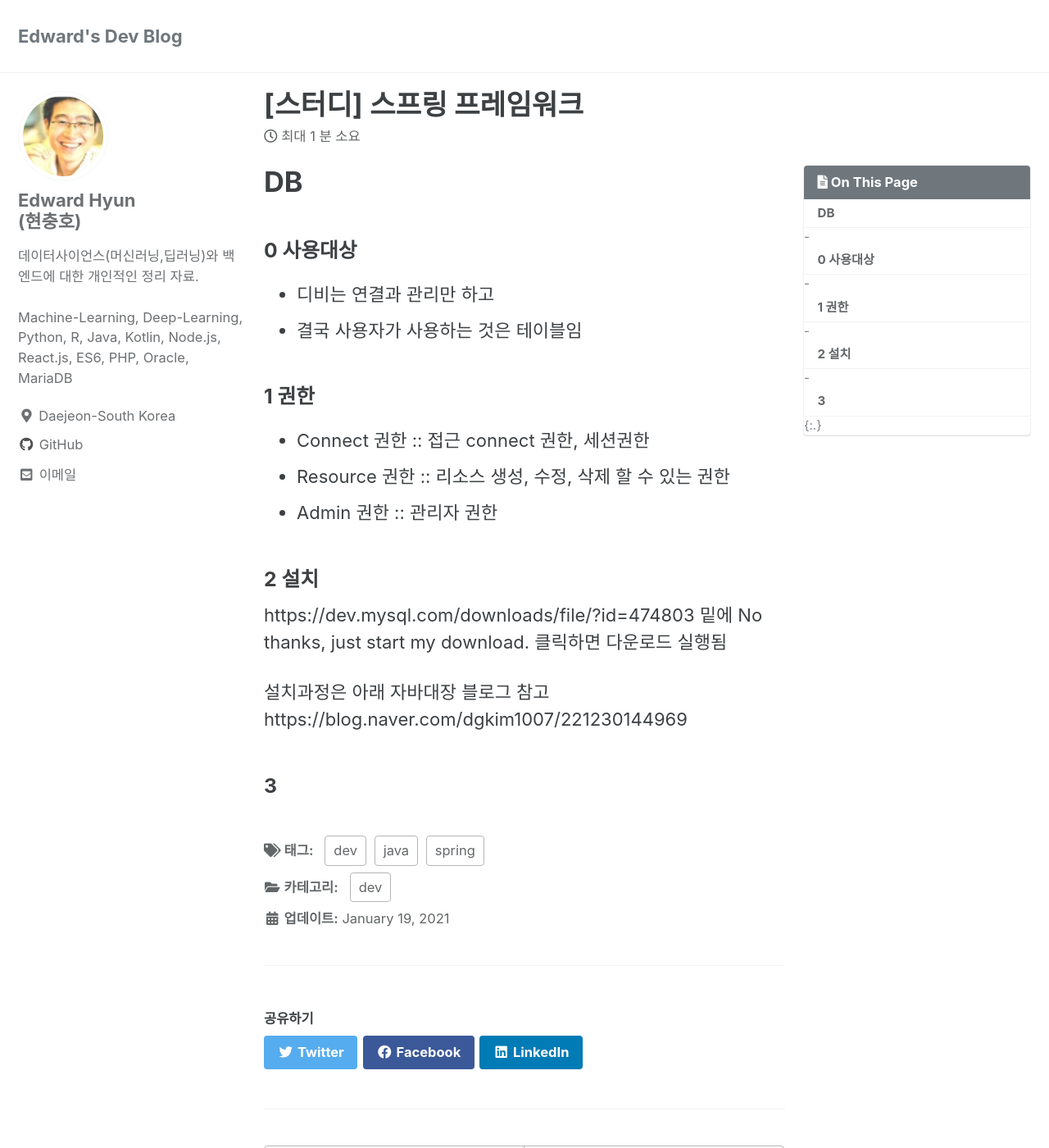
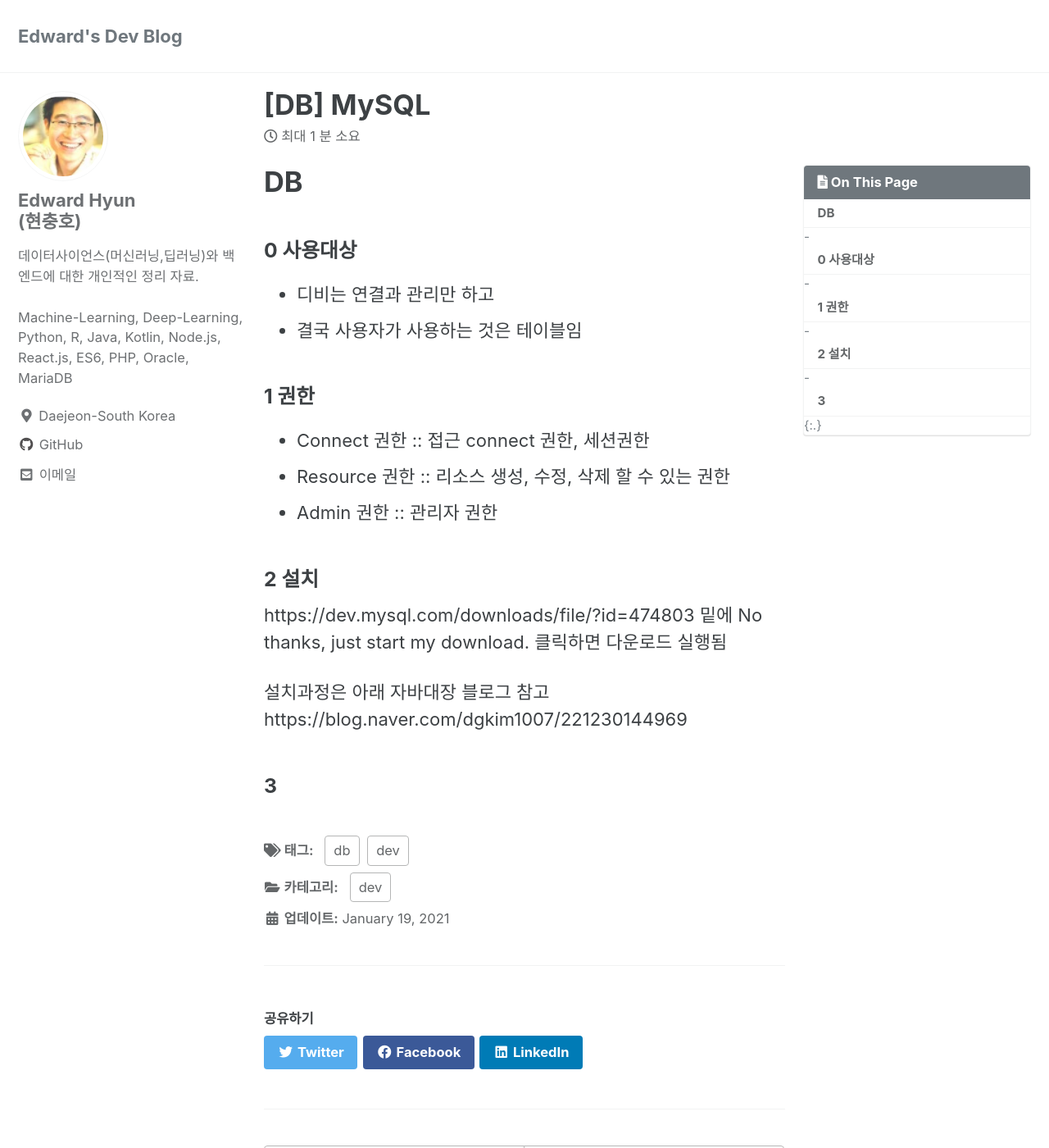
Before and after one commit to iamhch24/iamhch24.github.io, a Jekyll site: the page built from _posts/2021-01-19-[DB] MySql.md, in a window 1280 px wide and 1400 px high. Shown: the whole window at 82% size. Built offline with Jekyll 4.4.1, drawn with Linux system fonts in a browser that asks for light colours; cached includes are drawn as plain includes.

Commit message:
_posts/2021-01-19-[DB] MySql.md updated from https://stackedit.io/

```diff
--- a/_posts/2021-01-19-[DB] MySql.md
+++ b/_posts/2021-01-19-[DB] MySql.md
@@ -1,11 +1,10 @@
 ---
-title: "[스터디] 스프링 프레임워크"
+title: "[DB] MySQL"
 categories:
     - dev
 tags:
     - dev
-    - java
-    - spring
+    - db
 toc: true
 
 ---
```
Also changed, not shown: other parts of _posts/2021-01-19-[DB] MySql.md (+1 -1 lines).
